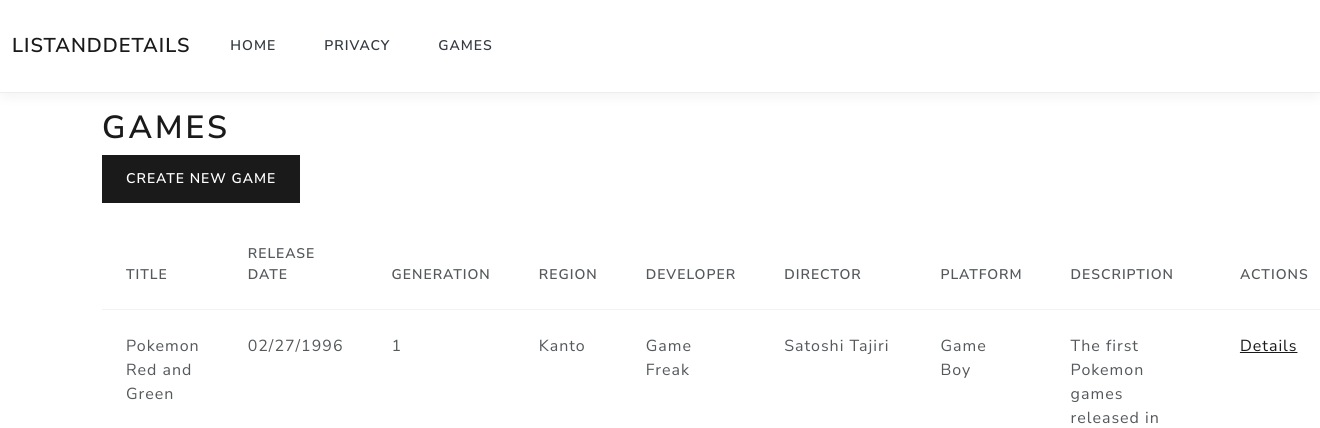
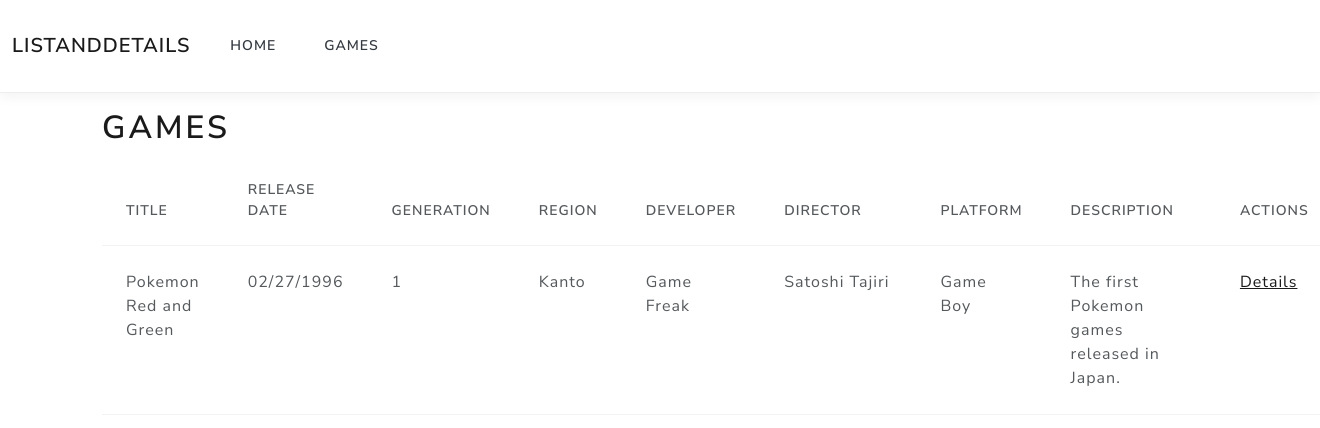
Before and after one commit to TyGuyD/listAndDetails, an ASP.NET Core app: page /Games in a window 1320 px wide. Shown: the top 428 px of the page. Run offline with ASP.NET Core 8, Linux system fonts and the light colour scheme; data comes from the database, SQL or seed files in the repository; style sheets or scripts are compiled from the project's sources; some libraries are stand-ins or nearby versions.

Commit message:
Added Missing Page and Removed Test Data

```diff
--- a/Controllers/HomeController.cs
+++ b/Controllers/HomeController.cs
@@ -16,6 +16,11 @@ public class HomeController : Controller
         return View();
     }
 
+    public IActionResult Missing()
+    {
+        return View();
+    }
+
     [ResponseCache(Duration = 0, Location = ResponseCacheLocation.None, NoStore = true)]
     public IActionResult Error()
     {
--- a/Program.cs
+++ b/Program.cs
@@ -18,6 +18,8 @@ if (!app.Environment.IsDevelopment())
 app.UseHttpsRedirection();
 app.UseStaticFiles();
 
+app.UseStatusCodePagesWithReExecute("/Home/Missing");
+
 app.UseRouting();
 
 app.UseAuthorization();
--- a/Views/Games/Details.cshtml
+++ b/Views/Games/Details.cshtml
@@ -22,7 +22,7 @@
         @foreach (var review in Model.Reviews)
         {
             <li>
-                <strong>@review.ReviewerName</strong>: @review.Rating/5 - @review.Comment
+                <strong>@review.ReviewerName</strong>: @review.Rating/10 - @review.Comment
             </li>
         }
     </ul>
--- a/Views/Games/Index.cshtml
+++ b/Views/Games/Index.cshtml
@@ -5,10 +5,6 @@
 }
 
 <h1>Games</h1>
-
-<p>
-    <a asp-action="Create" class="btn btn-primary">Create New Game</a>
-</p>
 
 <table class="table">
     <thead>
@@ -43,4 +39,9 @@
         }
     </tbody>
 </table>
-<script src="https://jgrissom.github.io/dotnet-web-dev/week-09/homework-checks.js"></script>
+
+<p>
+    <a asp-action="Create" class="btn btn-primary">Create New Game</a>
+</p>
+
+<script src="https://jgrissom.github.io/dotnet-web-dev/week-10/homework-checks.js"></script>
--- a/Views/Home/Privacy.cshtml
+++ /dev/null
@@ -1,6 +0,0 @@
-@{
-    ViewData["Title"] = "Privacy Policy";
-}
-<h1>@ViewData["Title"]</h1>
-
-<p>Use this page to detail your site's privacy policy.</p>
--- a/Views/Shared/_Layout.cshtml
+++ b/Views/Shared/_Layout.cshtml
@@ -24,9 +24,6 @@
                             <a class="nav-link text-dark" asp-area="" asp-controller="Home" asp-action="Index">Home</a>
                         </li>
                         <li class="nav-item">
-                            <a class="nav-link text-dark" asp-area="" asp-controller="Home" asp-action="Privacy">Privacy</a>
-                        </li>
-                        <li class="nav-item">
                             <a class="nav-link text-dark" asp-area="" asp-controller="Games" asp-action="Index">Games</a>
                         </li>
                     </ul>
```
Also changed, not shown: Views/Home/Missing.cshtml (added, +7 -0 lines).
